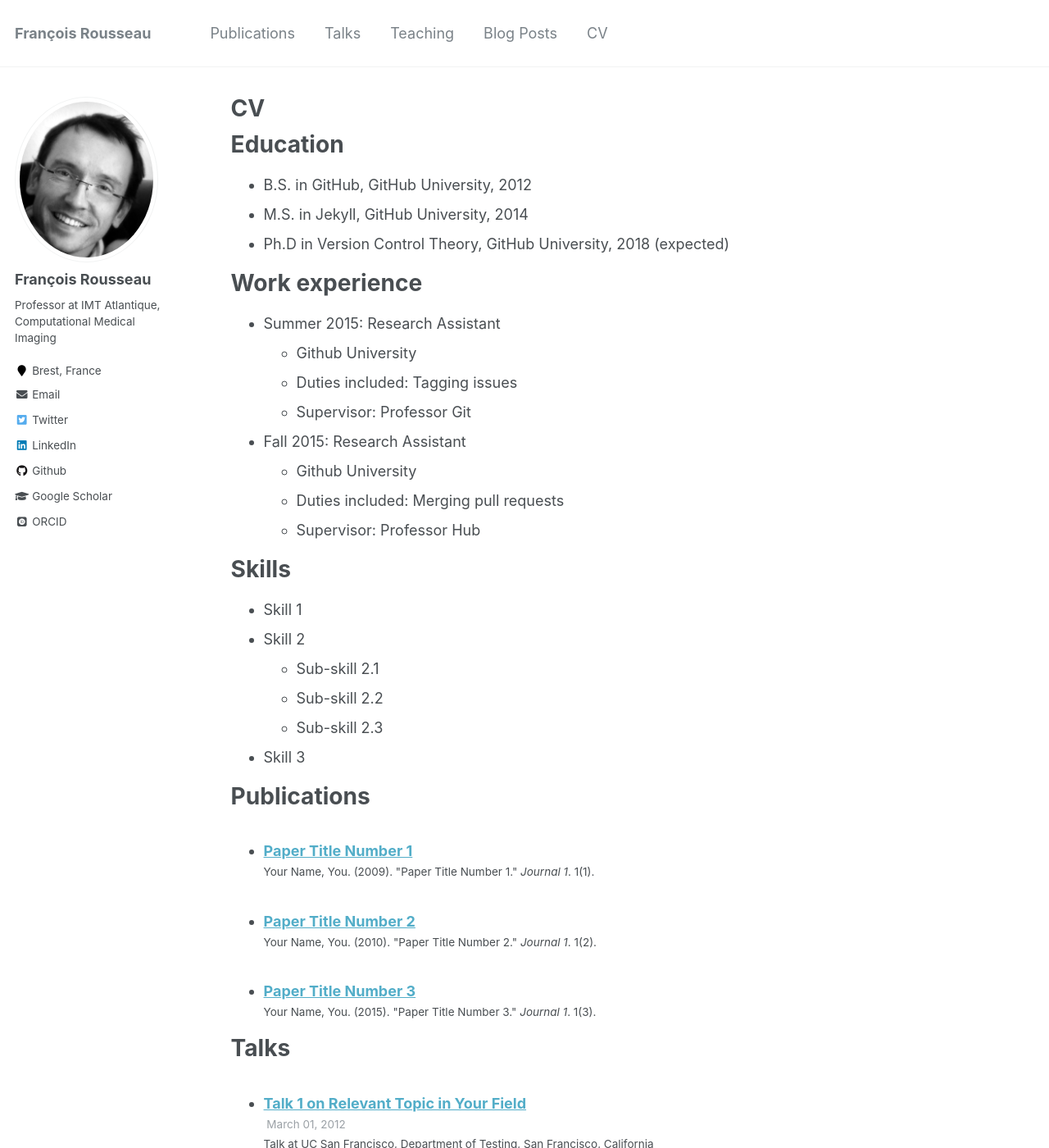
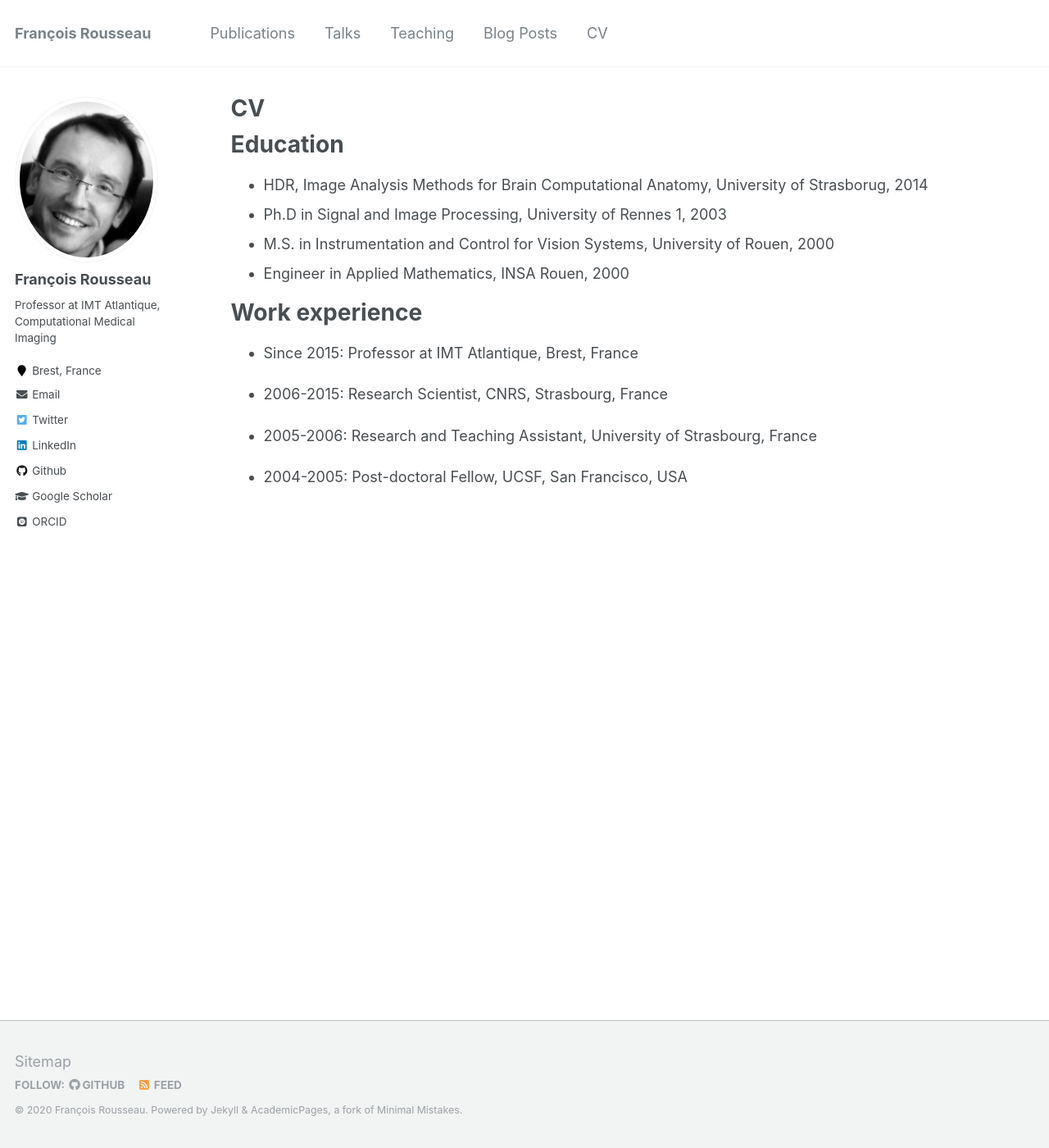
Before and after one commit to rousseau/rousseau.github.io, a Jekyll site: the page built from _pages/cv.md, in a window 1280 px wide and 1400 px high. Shown: the whole window at 82% size. Built offline with Jekyll 4.4.1, drawn with Linux system fonts in a browser that asks for light colours; some web fonts are replaced; some of the changed text lies outside the part shown.

Commit message:
Update cv.md

```diff
--- a/_pages/cv.md
+++ b/_pages/cv.md
@@ -11,23 +11,23 @@ redirect_from:
 
 Education
 ======
-* B.S. in GitHub, GitHub University, 2012
-* M.S. in Jekyll, GitHub University, 2014
-* Ph.D in Version Control Theory, GitHub University, 2018 (expected)
+* HDR, Image Analysis Methods for Brain Computational Anatomy, University of Strasborug, 2014
+* Ph.D in Signal and Image Processing, University of Rennes 1, 2003
+* M.S. in Instrumentation and Control for Vision Systems, University of Rouen, 2000
+* Engineer in Applied Mathematics, INSA Rouen, 2000
+
 
 Work experience
 ======
-* Summer 2015: Research Assistant
-  * Github University
-  * Duties included: Tagging issues
-  * Supervisor: Professor Git
+* Since 2015: Professor at IMT Atlantique, Brest, France
 
-* Fall 2015: Research Assistant
-  * Github University
-  * Duties included: Merging pull requests
-  * Supervisor: Professor Hub
+* 2006-2015: Research Scientist, CNRS, Strasbourg, France
 
-Skills
+* 2005-2006: Research and Teaching Assistant, University of Strasbourg, France
+
+* 2004-2005: Post-doctoral Fellow, UCSF, San Francisco, USA
+
+<!-- Skills
 ======
 * Skill 1
 * Skill 2
@@ -56,4 +56,4 @@ Teaching
 
 Service and leadership
 ======
-* Currently signed in to 43 different slack teams
+* Currently signed in to 43 different slack teams -->
```
